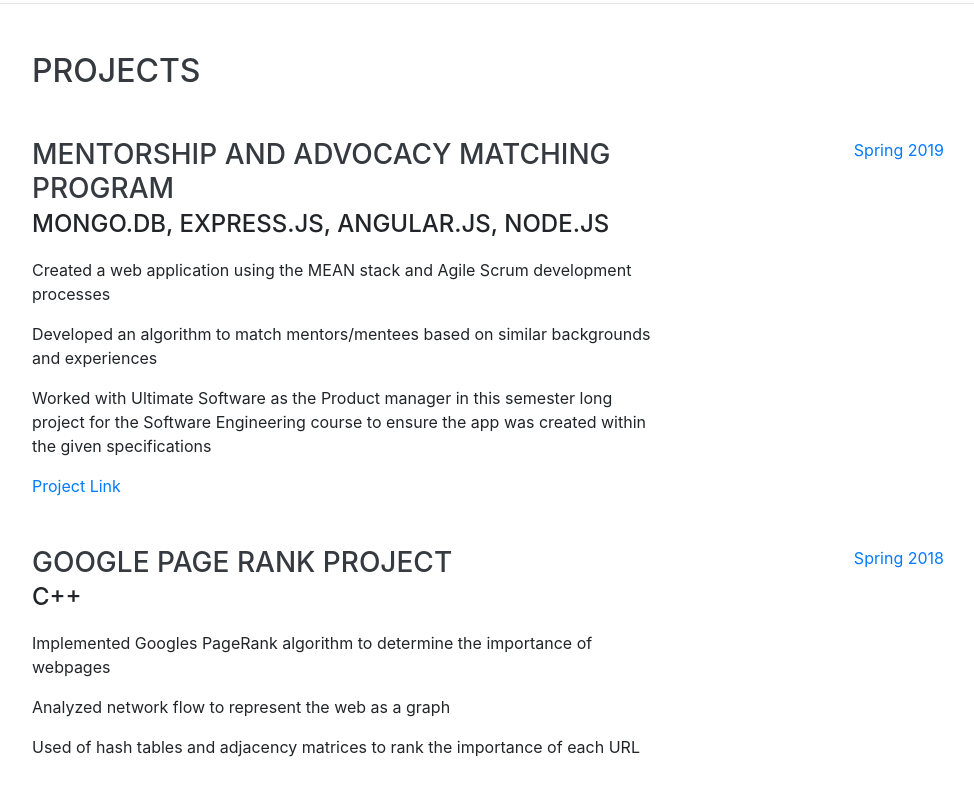
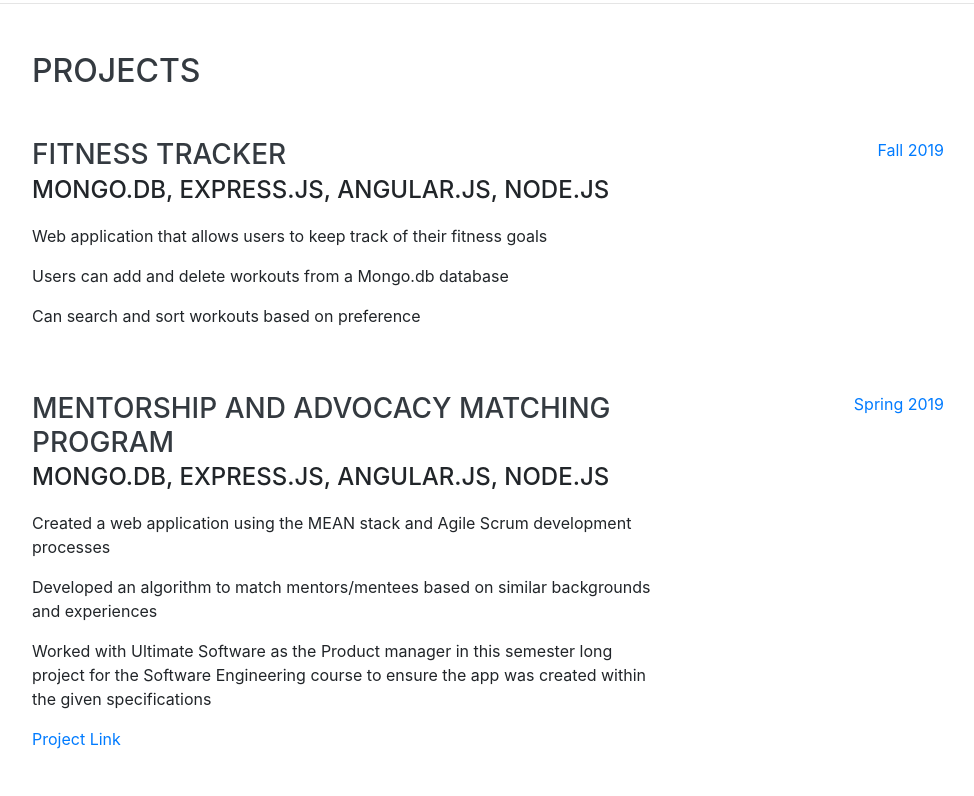
Before and after one commit to michaelnunn3/personal_portfolio, a website with bundled scripts: page index.html in a window 1280 px wide. Shown: the part 1598-2394 px from the top of the page, without its empty margins (288-1262 px from the left). Built offline with nearby package versions, Linux system fonts and the light colour scheme; a web font is replaced by a local one.

Commit message:
Update index.html

```diff
--- a/index.html
+++ b/index.html
@@ -128,6 +128,19 @@
 
         <div class="resume-item d-flex flex-column flex-md-row justify-content-between mb-5">
           <div class="resume-content">
+            <h3 class="mb-0">Fitness Tracker</h3>
+            <div class="subheading mb-3">Mongo.db, Express.js, Angular.js, Node.js</div>
+            <p>Web application that allows users to keep track of their fitness goals</p>
+            <p>Users can add and delete workouts from a Mongo.db database</p>
+            <p>Can search and sort workouts based on preference</p>
+          </div>
+          <div class="resume-date text-md-right">
+            <span class="text-primary">Fall 2019</span>
+          </div>
+        </div>
+
+        <div class="resume-item d-flex flex-column flex-md-row justify-content-between mb-5">
+          <div class="resume-content">
             <h3 class="mb-0">Mentorship and Advocacy Matching Program</h3>
             <div class="subheading mb-3">Mongo.db, Express.js, Angular.js, Node.js</div>
             <p>Created a web application using the MEAN stack and Agile Scrum development processes</p>
@@ -206,7 +219,7 @@
           </li>
         </ul>
 
-        <font size="3">Primary Languages: Java, C++ JavaScript</font>
+        <font size="3">Primary Languages: Java, C++, JavaScript</font>
         <p> </p>
         <font size="3">Other Tools: MS Office, Git, Pivotal Tracker</font>
         <p> </p>
```
